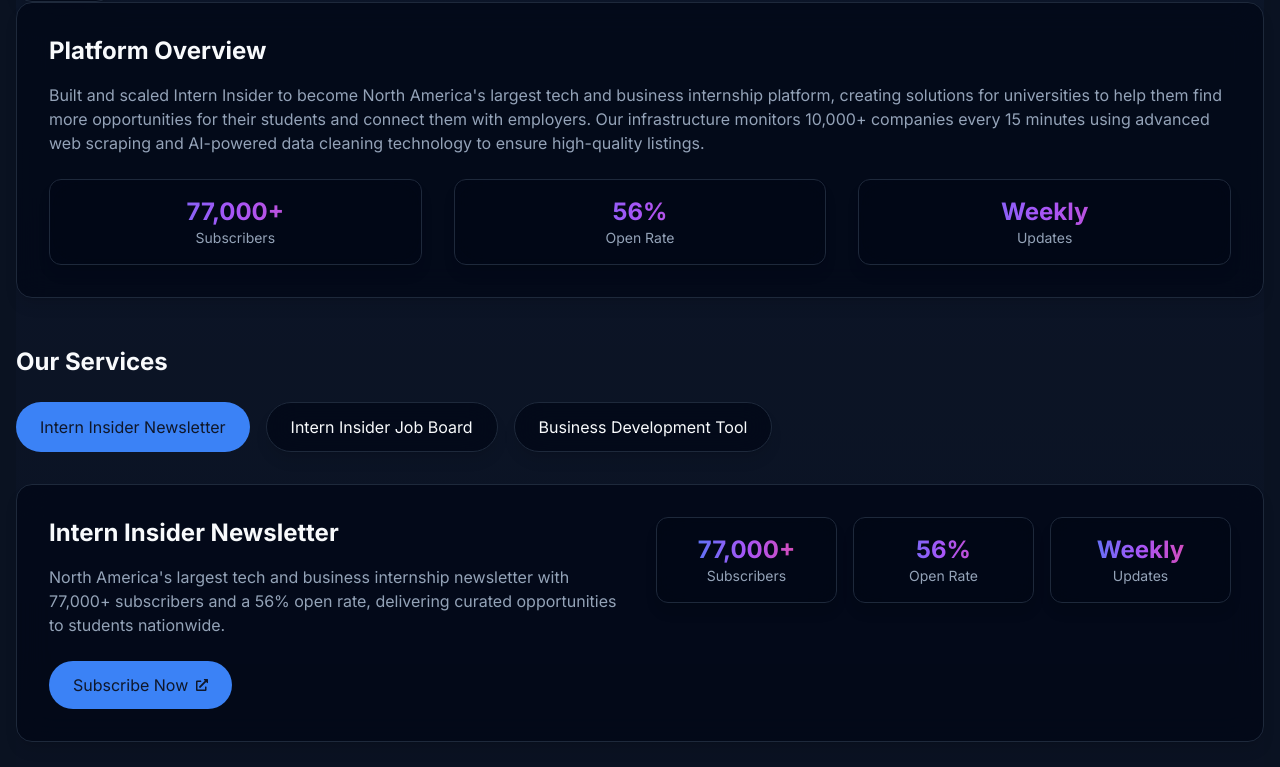
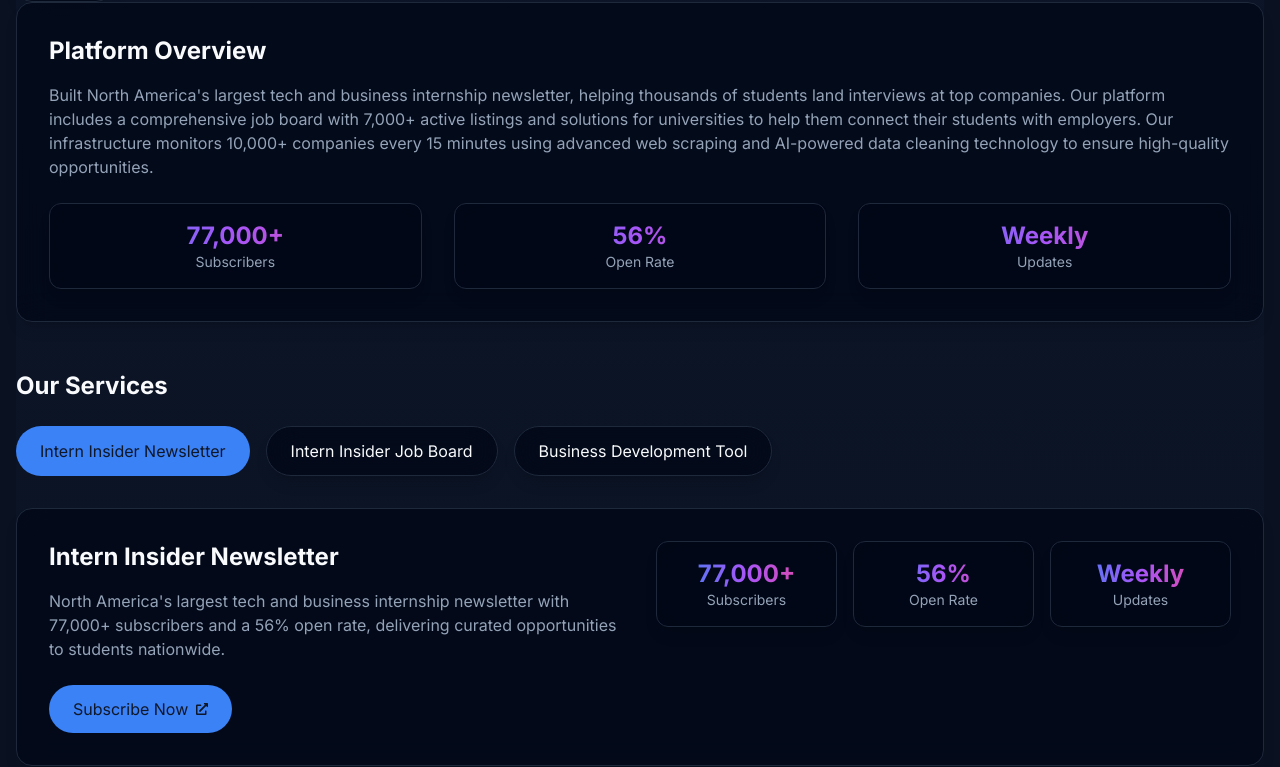
Before and after one commit to Ashoolak/my-portfolio, a Next.js app: page / in a window 1280 px wide. Shown: the part 1398-2165 px from the top of the page. Built offline with nearby package versions, Linux system fonts and the light colour scheme.

Commit message:
Update: Refine Intern Insider overview description

```diff
--- a/src/components/intern-insider.tsx
+++ b/src/components/intern-insider.tsx
@@ -79,12 +79,13 @@
       >
         <h3 className="text-2xl font-bold mb-4">Platform Overview</h3>
         <p className="text-[hsl(var(--muted-foreground))] mb-6">
-          Built and scaled Intern Insider to become North America's largest tech
-          and business internship platform, creating solutions for universities
-          to help them find more opportunities for their students and connect
-          them with employers. Our infrastructure monitors 10,000+ companies
+          Built North America's largest tech and business internship newsletter,
+          helping thousands of students land interviews at top companies. Our
+          platform includes a comprehensive job board with 7,000+ active
+          listings and solutions for universities to help them connect their
+          students with employers. Our infrastructure monitors 10,000+ companies
           every 15 minutes using advanced web scraping and AI-powered data
-          cleaning technology to ensure high-quality listings.
+          cleaning technology to ensure high-quality opportunities.
         </p>
         <div className="flex flex-col sm:grid sm:grid-cols-3 gap-4 sm:gap-8 mt-6">
           <div className="glass-effect p-3 sm:p-4 rounded-xl text-center">
```
